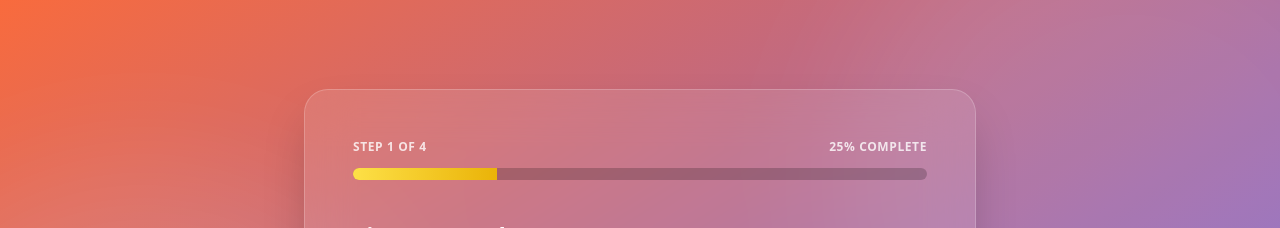
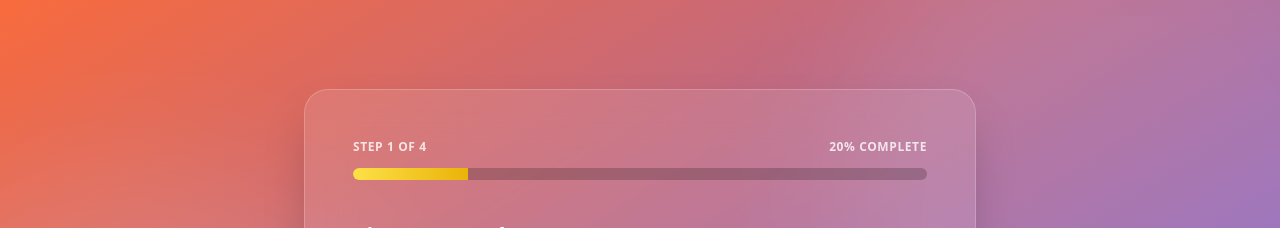
Before and after one commit to davismaulana/JadiClipper, a React (Vite) app: page / in a window 1280 px wide. Shown: the part 10080-10308 px from the top of the page. Built offline with nearby package versions, Linux system fonts and the light colour scheme.

Commit message:
feat: Add multi-step early access form with validation, animations, and success modal.

```diff
--- a/src/components/EarlyAccessForm.tsx
+++ b/src/components/EarlyAccessForm.tsx
@@ -63,12 +63,12 @@ const EarlyAccessForm = () => {
                     <div className="mb-10">
                         <div className="flex justify-between text-xs font-bold uppercase tracking-wider text-white/80 mb-3">
                             <span>Step {step} of {totalSteps}</span>
-                            <span>{Math.round((step / totalSteps) * 100)}% Complete</span>
+                            <span>{showSuccessModal ? 100 : Math.round((step / (totalSteps + 1)) * 100)}% Complete</span>
                         </div>
                         <div className="h-3 bg-black/20 rounded-full overflow-hidden">
                             <motion.div
                                 initial={{ width: 0 }}
-                                animate={{ width: `${(step / totalSteps) * 100}%` }}
+                                animate={{ width: `${showSuccessModal ? 100 : (step / (totalSteps + 1)) * 100}%` }}
                                 transition={{ type: "spring", stiffness: 100, damping: 20 }}
                                 className="h-full bg-gradient-to-r from-yellow-300 to-yellow-500"
                             />
```
